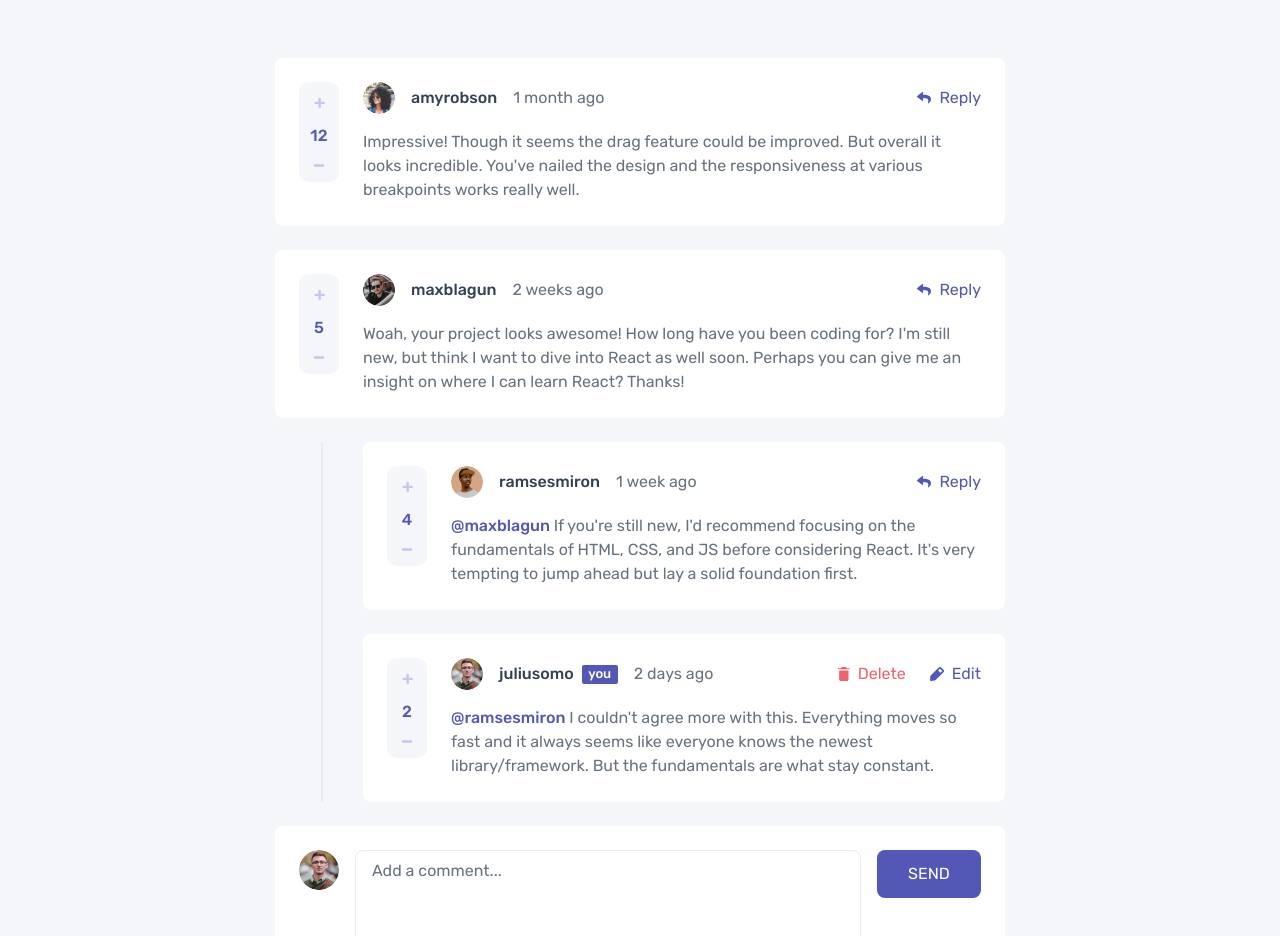
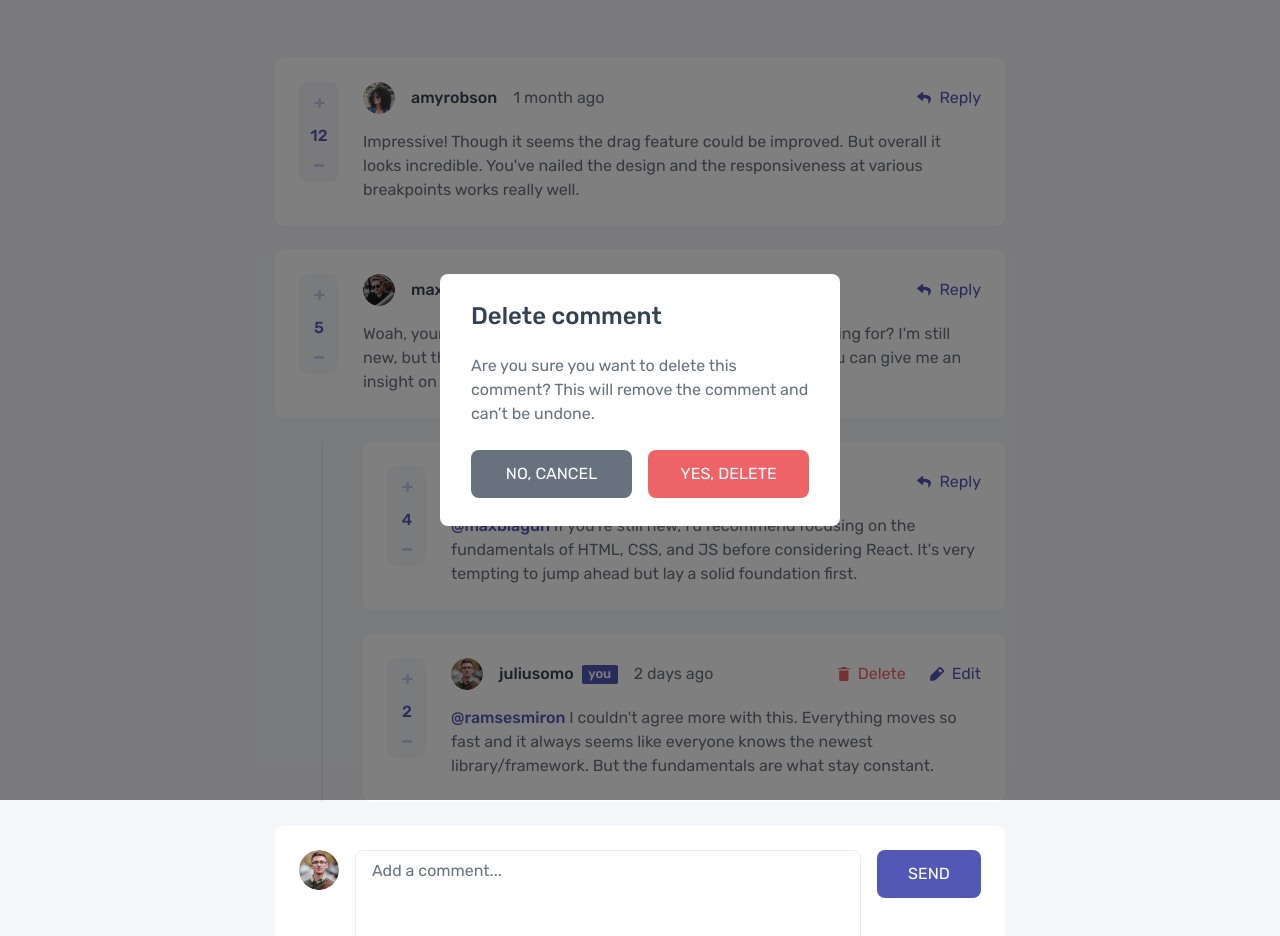
Before and after one commit to israel-monteiro/interactive-comments-section-main, a React (Vite) app: page / in a window 1280 px wide. Both pictures are taken after a click on the button "Delete". Shown: the top 936 px of the page. Built offline with nearby package versions, Linux system fonts and the light colour scheme.

Commit message:
feat: create delete confirmation modal

```diff
--- a/src/components/CommentActions/index.tsx
+++ b/src/components/CommentActions/index.tsx
@@ -6,14 +6,15 @@ interface CommentActionsProps {
     isCurrentUser: boolean;
     isEditing: () => void;
     isReplying: () => void;
+    isDeleteModalOpen: () => void;
 }
 
-export const CommentActions = ({ isCurrentUser, isEditing, isReplying }: CommentActionsProps) => {
+export const CommentActions = ({ isCurrentUser, isEditing, isReplying, isDeleteModalOpen }: CommentActionsProps) => {
     return (
         <>
             {isCurrentUser ? (
                 <div className="flex shrink-0 items-center gap-6">
-                    <button className="flex items-center gap-2 font-medium text-pink-400">
+                    <button className="flex items-center gap-2 font-medium text-pink-400" onClick={isDeleteModalOpen}>
                         <img className="h-3.5 w-3 shrink-0" src={IconDelete} alt="" />
                         Delete
                     </button>
@@ -23,7 +24,11 @@ export const CommentActions = ({ isCurrentUser, isEditing, isReplying }: Comment
                     </button>
                 </div>
             ) : (
-                <button type="button" className="flex shrink-0 items-center gap-2 font-medium text-purple-600" onClick={isReplying}>
+                <button
+                    type="button"
+                    className="flex shrink-0 items-center gap-2 font-medium text-purple-600"
+                    onClick={isReplying}
+                >
                     <img className="h-[12.25px] w-3.5 shrink-0" src={IconReply} alt="" />
                     Reply
                 </button>
--- a/src/components/CommentCard/index.tsx
+++ b/src/components/CommentCard/index.tsx
@@ -6,6 +6,7 @@ import { VoteComment } from "../VoteComment";
 import { CommentActions } from "../CommentActions";
 import { CommentContent } from "../CommentContent";
 import { AddComment } from "../AddComment";
+import { DeleteModal } from "../DeleteModal";
 
 interface CommentCardProps {
     comment: Comment;
@@ -15,6 +16,7 @@ export const CommentCard = ({ comment }: CommentCardProps) => {
     const { currentUser } = useContext(CommentContext);
     const [isEditing, setIsEditing] = useState(false);
     const [isReplying, setIsReplying] = useState(false);
+    const [isDeleteModalOpen, setIsDeleteModalOpen] = useState(false);
 
     const isCurrentUser = comment.user.username === currentUser.username;
     return (
@@ -42,6 +44,7 @@ export const CommentCard = ({ comment }: CommentCardProps) => {
                             isCurrentUser={isCurrentUser}
                             isEditing={() => setIsEditing(!isEditing)}
                             isReplying={() => setIsReplying(!isReplying)}
+                            isDeleteModalOpen={() => setIsDeleteModalOpen(!isDeleteModalOpen)}
                         />
                     </div>
                     <CommentContent
@@ -65,6 +68,7 @@ export const CommentCard = ({ comment }: CommentCardProps) => {
                     <CommentReply key={reply.id} reply={reply} commentId={comment.id} />
                 ))}
             </div>
+            {isDeleteModalOpen && <DeleteModal onCancel={() => setIsDeleteModalOpen(!isDeleteModalOpen)} commentId={comment.id} />}
         </div>
     );
 };
--- a/src/components/CommentReply/index.tsx
+++ b/src/components/CommentReply/index.tsx
@@ -5,6 +5,7 @@ import { VoteComment } from "../VoteComment";
 import { CommentActions } from "../CommentActions";
 import { CommentContent } from "../CommentContent";
 import { AddComment } from "../AddComment";
+import { DeleteModal } from "../DeleteModal";
 
 interface CommentReplyProps {
     reply: Reply;
@@ -15,6 +16,7 @@ export const CommentReply = ({ reply, commentId }: CommentReplyProps) => {
     const { currentUser } = useContext(CommentContext);
     const [isEditing, setIsEditing] = useState(false);
     const [isReplying, setIsReplying] = useState(false);
+    const [isDeleteModalOpen, setIsDeleteModalOpen] = useState(false);
 
     const isCurrentUser = reply.user.username === currentUser.username;
 
@@ -42,6 +44,7 @@ export const CommentReply = ({ reply, commentId }: CommentReplyProps) => {
                             isCurrentUser={isCurrentUser}
                             isEditing={() => setIsEditing(!isEditing)}
                             isReplying={() => setIsReplying(!isReplying)}
+                            isDeleteModalOpen={() => setIsDeleteModalOpen(!isDeleteModalOpen)}
                         />
                     </div>
                     <CommentContent
@@ -61,6 +64,9 @@ export const CommentReply = ({ reply, commentId }: CommentReplyProps) => {
                     setIsReplying={setIsReplying}
                 />
             )}
+            {isDeleteModalOpen && (
+                <DeleteModal onCancel={() => setIsDeleteModalOpen(!isDeleteModalOpen)} commentId={reply.id} />
+            )}
         </>
     );
 };
--- /dev/null
+++ b/src/components/DeleteModal/index.tsx
@@ -0,0 +1,45 @@
+import { useContext } from "react";
+import { CommentContext } from "../../contexts/CommentContext";
+
+interface DeleteModalProps {
+    onCancel: () => void;
+    commentId: number;
+}
+
+export const DeleteModal = ({ onCancel, commentId }: DeleteModalProps) => {
+    const { deleteComment } = useContext(CommentContext);
+
+    const handleDelete = () => {
+        deleteComment(commentId);
+        onCancel();
+    };
+
+    return (
+        <div className="fixed inset-0 z-50 flex items-center justify-center bg-black/50">
+            <div className="flex h-63 w-100 shrink-0 flex-col justify-center gap-6 rounded-lg bg-white px-7.75 py-6.875">
+                <h2 className="text-2xl leading-[1.2] font-medium text-grey-800">Delete comment</h2>
+
+                <p className="text-base leading-6 text-grey-500">
+                    Are you sure you want to delete this comment? This will remove the comment and can’t be undone.
+                </p>
+
+                <div className="flex gap-4">
+                    <button
+                        type="button"
+                        className="flex h-12 flex-1 items-center justify-center rounded-lg bg-grey-500 py-3 font-medium text-white"
+                        onClick={onCancel}
+                    >
+                        NO, CANCEL
+                    </button>
+                    <button
+                        type="button"
+                        className="flex h-12 flex-1 items-center justify-center rounded-lg bg-pink-400 py-3 font-medium text-white"
+                        onClick={handleDelete}
+                    >
+                        YES, DELETE
+                    </button>
+                </div>
+            </div>
+        </div>
+    );
+};
```
